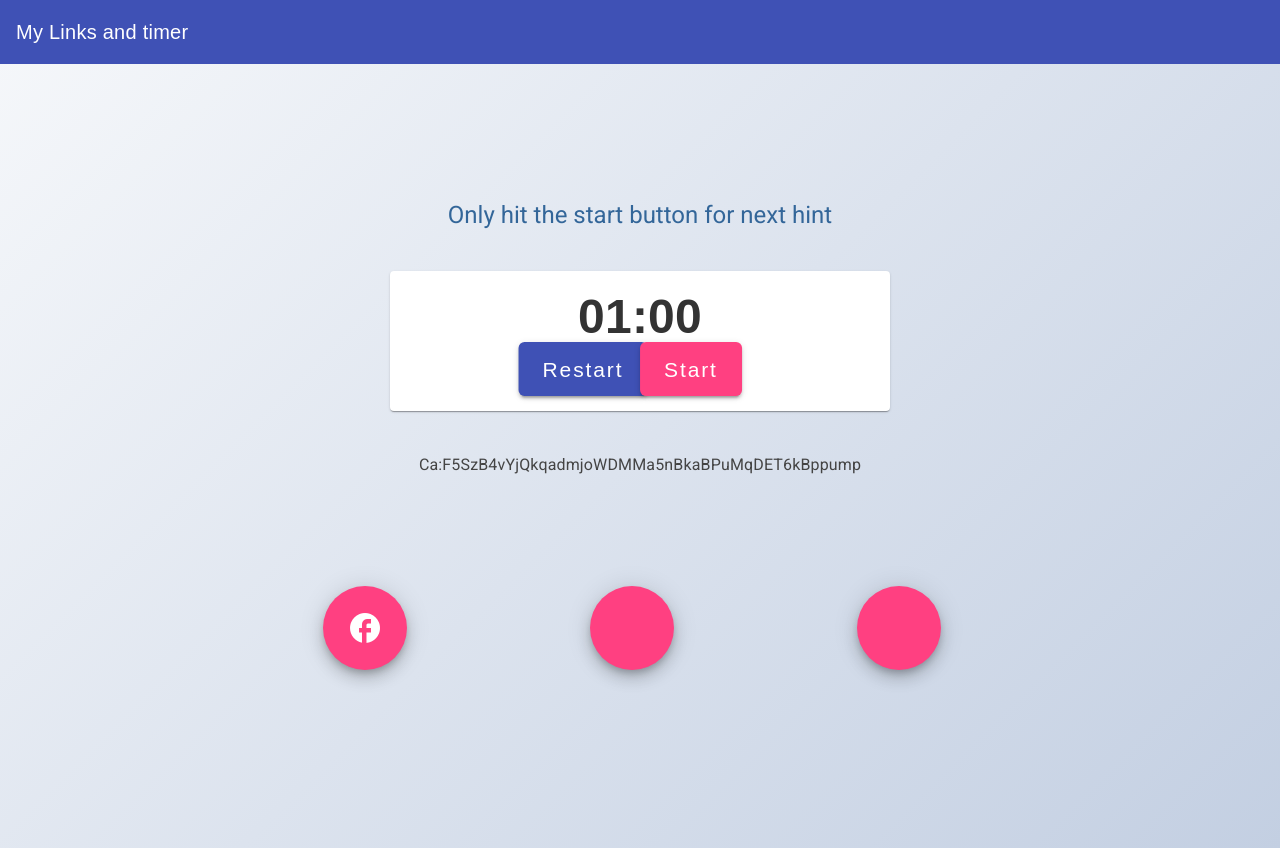
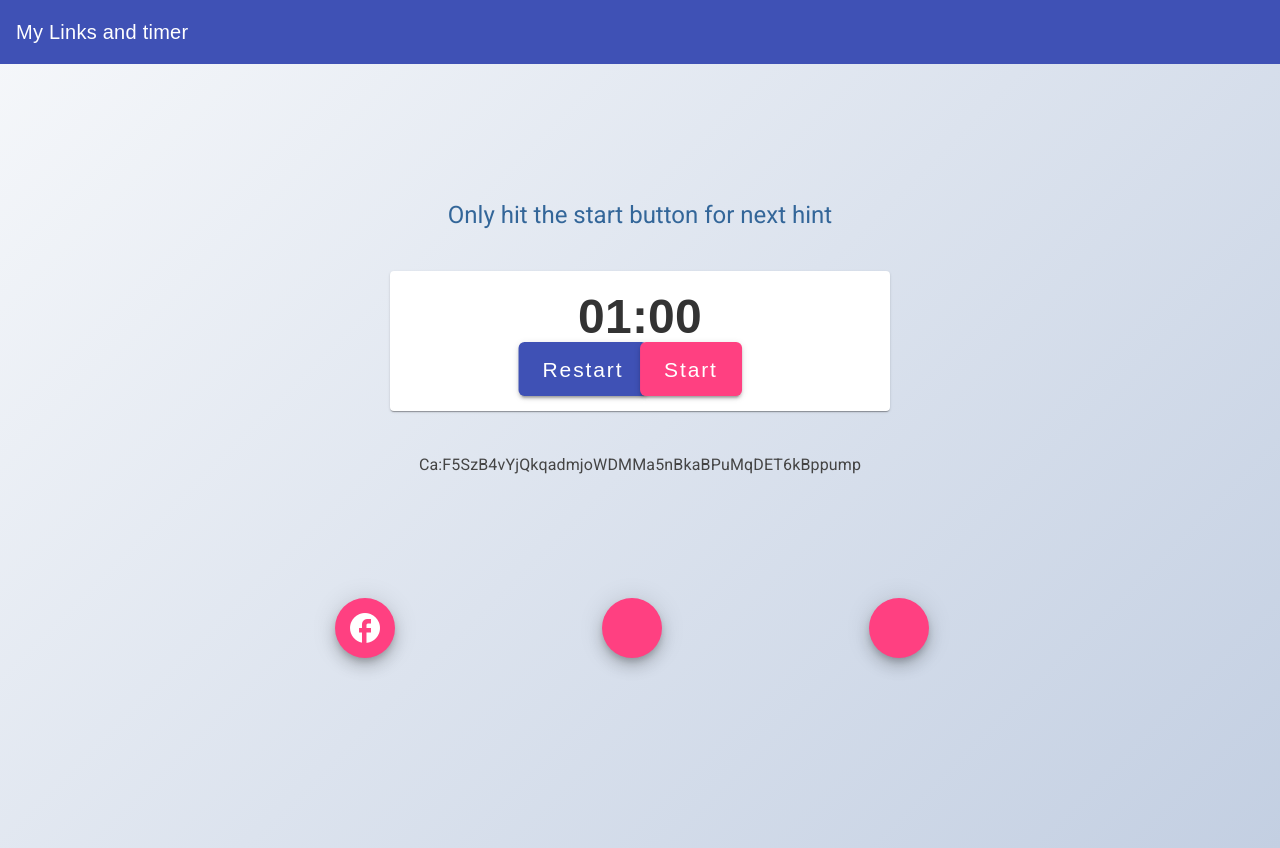
Before and after one commit to A4nold/TresureHunt, an Angular app: page / in a window 1280 px wide. Built offline with nearby package versions, Linux system fonts and the light colour scheme.

Commit message:
mini buttons

```diff
--- a/src/app/count-down/count-down.component.html
+++ b/src/app/count-down/count-down.component.html
@@ -36,17 +36,17 @@
             <h3>Ca:F5SzB4vYjQkqadmjoWDMMa5nBkaBPuMqDET6kBppump</h3>
             <mat-grid-list cols="3" rowHeight="1:1">
                 <mat-grid-tile>
-                  <button mat-fab color="accent" (click)="openLink('github')">
+                  <button mat-mini-fab color="accent" (click)="openLink('github')">
                     <mat-icon>facebook</mat-icon>
                   </button>
                 </mat-grid-tile>
                 <mat-grid-tile>
-                  <button mat-fab color="accent" (click)="openLink('linkedin')">
+                  <button mat-mini-fab color="accent" (click)="openLink('linkedin')">
                     <mat-icon>twitter</mat-icon>
                   </button>
                 </mat-grid-tile>
                 <mat-grid-tile>
-                  <button mat-fab color="accent" (click)="openLink('email')">
+                  <button mat-mini-fab color="accent" (click)="openLink('email')">
                     <mat-icon>dexscreener</mat-icon>
                   </button>
                 </mat-grid-tile>
```
